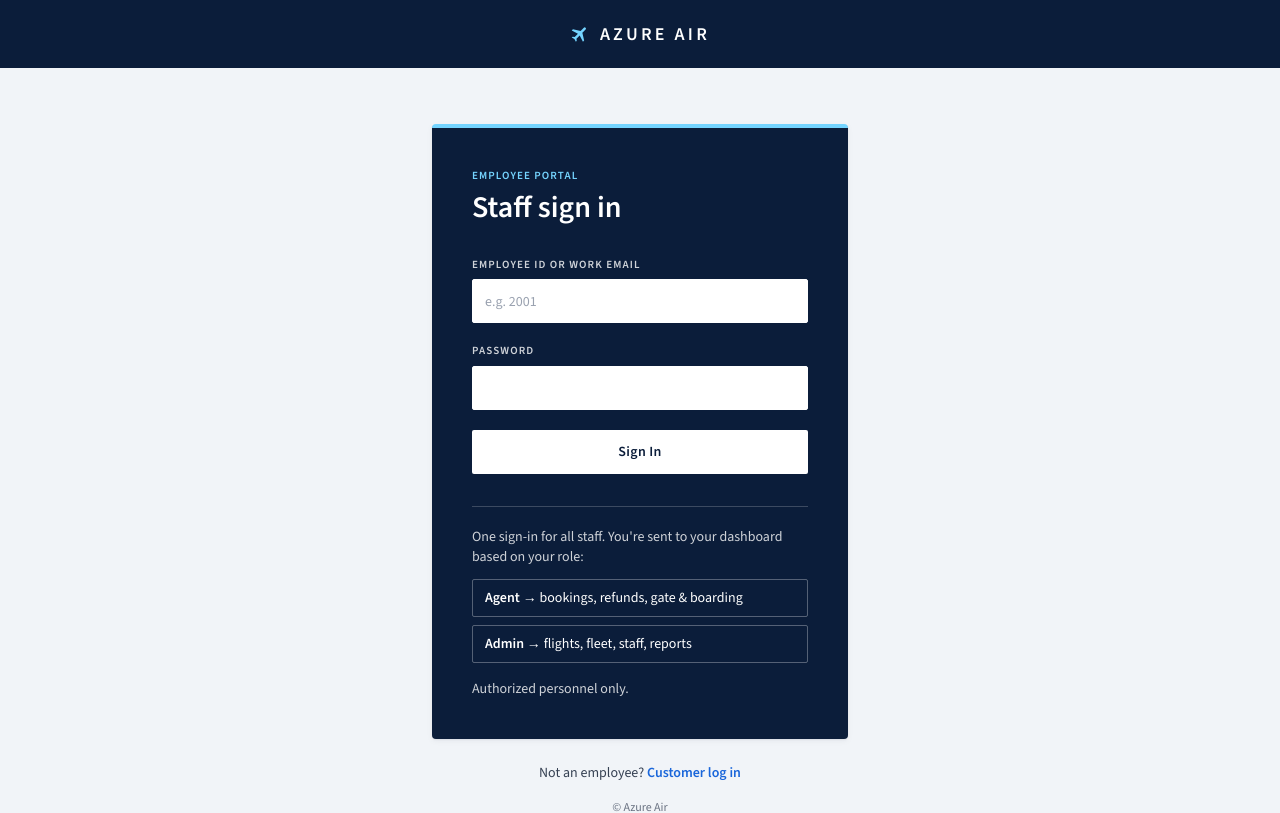
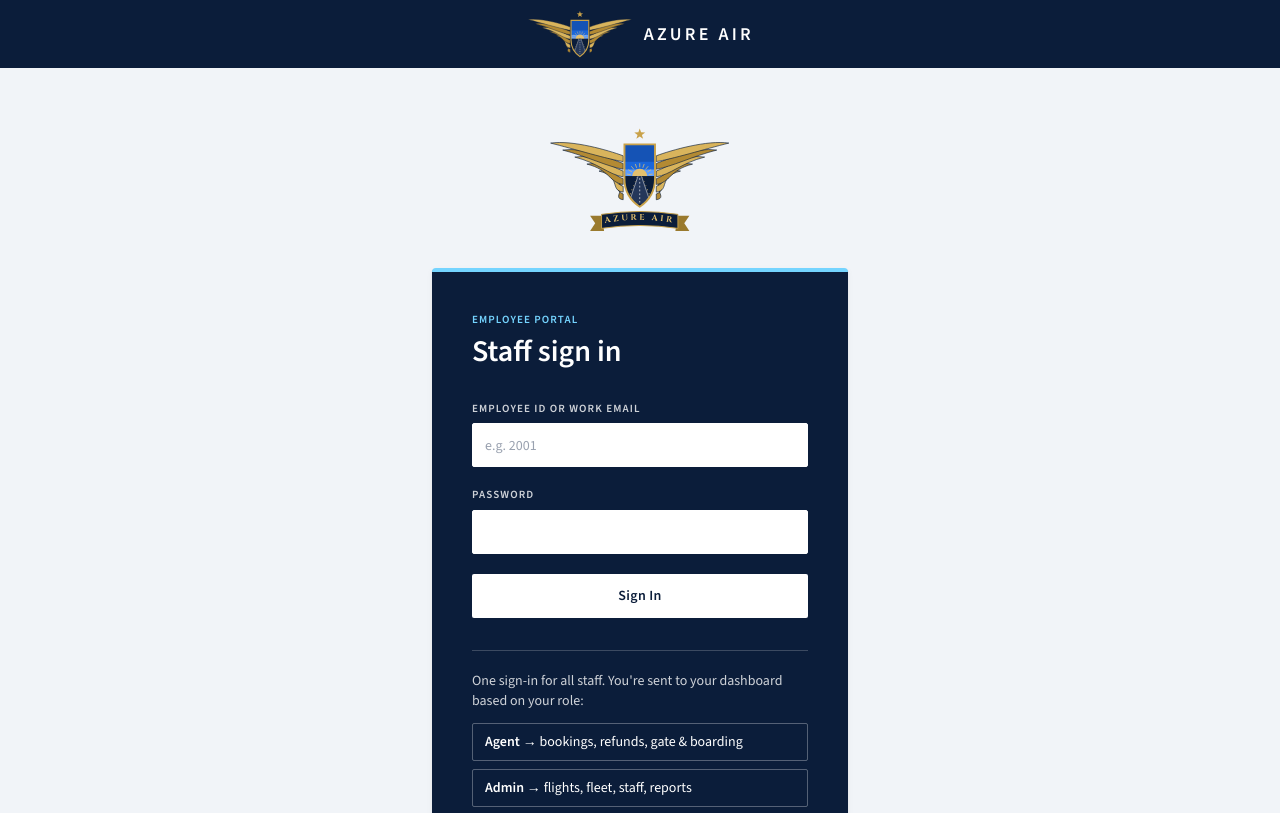
Before and after one commit to richet311/airline-ticketing-system, a Next.js app: page /login/employee in a window 1280 px wide. Shown: the top 813 px of the page. Built offline with nearby package versions, Linux system fonts and the light colour scheme.

Commit message:
Add Dawn Crest logo
Gold wings around a shield with a runway at sunrise. Used in the header and
footer, above the login and register forms, and as the browser tab icon.

```diff
--- a/src/app/layout.tsx
+++ b/src/app/layout.tsx
@@ -1,5 +1,5 @@
 import type { Metadata } from "next";
-import { Source_Code_Pro, Source_Sans_3 } from "next/font/google";
+import { Cinzel, Source_Code_Pro, Source_Sans_3 } from "next/font/google";
 import "./globals.css";
 
 const sourceSans = Source_Sans_3({
@@ -12,6 +12,13 @@ const sourceCode = Source_Code_Pro({
   subsets: ["latin"],
 });
 
+// only used for the name on the logo's ribbon
+const cinzel = Cinzel({
+  variable: "--font-cinzel",
+  subsets: ["latin"],
+  weight: "700",
+});
+
 export const metadata: Metadata = {
   title: "Azure Air",
   description: "Airline ticketing system",
@@ -21,7 +28,7 @@ export default function RootLayout({ children }: LayoutProps<"/">) {
   return (
     <html
       lang="en"
-      className={`${sourceSans.variable} ${sourceCode.variable} h-full antialiased`}
+      className={`${sourceSans.variable} ${sourceCode.variable} ${cinzel.variable} h-full antialiased`}
     >
       <body className="flex min-h-full flex-col font-sans">{children}</body>
     </html>
--- a/src/app/login/employee/page.tsx
+++ b/src/app/login/employee/page.tsx
@@ -1,5 +1,6 @@
 import Link from "next/link";
 
+import { DawnCrest } from "@/components/Logo";
 import { SiteHeader } from "@/components/SiteHeader";
 import { StaffSignInForm } from "@/components/auth/StaffSignInForm";
 
@@ -10,6 +11,7 @@ export default function EmployeeLoginPage() {
 
       <main className="flex-1 bg-azure-page">
         <div className="mx-auto max-w-md px-4 py-14">
+          <DawnCrest className="mx-auto mb-8 h-28 w-auto" />
           <section
             aria-labelledby="staff-heading"
             className="rounded-card border-t-4 border-t-sky-300 bg-azure-navy p-10 text-white shadow-card"
--- a/src/app/login/page.tsx
+++ b/src/app/login/page.tsx
@@ -1,5 +1,6 @@
 import Link from "next/link";
 
+import { DawnCrest } from "@/components/Logo";
 import { SiteHeader } from "@/components/SiteHeader";
 import { CustomerLoginForm } from "@/components/auth/CustomerLoginForm";
 import { ArrowRightIcon } from "@/components/icons";
@@ -11,6 +12,7 @@ export default function LoginPage() {
 
       <main className="flex-1 bg-azure-page">
         <div className="mx-auto max-w-md px-4 py-14">
+          <DawnCrest className="mx-auto mb-8 h-28 w-auto" />
           <section
             aria-labelledby="login-heading"
             className="rounded-card border border-t-4 border-gray-200 border-t-azure-blue bg-white p-10 shadow-card"
--- a/src/app/register/page.tsx
+++ b/src/app/register/page.tsx
@@ -1,5 +1,6 @@
 import Link from "next/link";
 
+import { DawnCrest } from "@/components/Logo";
 import { SiteHeader } from "@/components/SiteHeader";
 import { RegisterForm } from "@/components/auth/RegisterForm";
 
@@ -10,6 +11,7 @@ export default function RegisterPage() {
 
       <main className="flex-1 bg-azure-page">
         <div className="mx-auto max-w-xl px-4 py-14">
+          <DawnCrest className="mx-auto mb-8 h-28 w-auto" />
           <section
             aria-labelledby="register-heading"
             className="rounded-card border border-t-4 border-gray-200 border-t-azure-blue bg-white p-10 shadow-card"
--- /dev/null
+++ b/src/components/Logo.tsx
@@ -0,0 +1,106 @@
+// Dawn Crest: gold wings holding a shield with a runway at sunrise
+
+const SHIELD = "M136 42 H184 V96 Q184 124 160 140 Q136 124 136 96Z";
+
+// left wing, top feather last so it sits on top (the right wing is a mirror)
+const FEATHERS = [
+  { d: "M134 120 C110 111 149 90 115 95 C151 104 112 126 134 129 Z", light: false },
+  { d: "M134 108 C110 99 130 79 96 84 C132 93 112 114 134 117 Z", light: true },
+  { d: "M134 96 C110 87 111 68 77 73 C113 82 112 102 134 105 Z", light: false },
+  { d: "M134 84 C110 75 92 57 58 62 C94 71 112 90 134 93 Z", light: true },
+  { d: "M134 72 C110 63 73 46 39 51 C75 60 112 78 134 81 Z", light: false },
+  { d: "M134 60 C110 51 54 35 20 40 C56 49 112 66 134 69 Z", light: true },
+];
+
+const SUN_RAYS =
+  "M83.56 116.58 L70.76 114.32 M87.96 104.5 L76.7 98 M96.22 94.66 L87.86 84.7 M107.35 88.23 L102.9 76.02 " +
+  "M120 86 L120 73 M132.65 88.23 L137.1 76.02 M143.78 94.66 L152.14 84.7 M152.04 104.5 L163.3 98 M156.44 116.58 L169.24 114.32";
+
+// runway edge lights, smaller further away: [x, y, radius]
+const LIGHTS = [
+  [108, 128, 1.2], [132, 128, 1.2], [101.83, 144, 1.47], [138.17, 144, 1.47], [95.67, 160, 1.73], [144.33, 160, 1.73],
+  [89.5, 176, 2], [150.5, 176, 2], [83.33, 192, 2.27], [156.67, 192, 2.27], [77.17, 208, 2.53], [162.83, 208, 2.53],
+  [71, 224, 2.8], [169, 224, 2.8],
+];
+
+const STAR =
+  "160,17 162.12,23.09 168.56,23.22 163.42,27.11 165.29,33.28 160,29.6 154.71,33.28 156.58,27.11 151.44,23.22 157.88,23.09";
+
+function Wing() {
+  return (
+    <>
+      {FEATHERS.map((feather) => (
+        <path
+          key={feather.d}
+          d={feather.d}
+          fill={feather.light ? "#d9b45c" : "#b38a33"}
+          stroke="#0b1d3a"
+          strokeWidth="1"
+        />
+      ))}
+    </>
+  );
+}
+
+// the sunrise and runway, drawn at 240x240 and scaled into the shield
+function DawnScene() {
+  return (
+    <g transform="translate(112 43) scale(0.4)">
+      <rect width="240" height="240" fill="#1553b5" />
+      <rect y="66" width="240" height="30" fill="#1a66da" />
+      <rect y="96" width="240" height="27" fill="#5b9cff" />
+      <path d={SUN_RAYS} stroke="#e3c06e" strokeWidth="3" strokeLinecap="round" />
+      <circle cx="120" cy="123" r="30" fill="#e3c06e" />
+      <rect y="122" width="240" height="120" fill="#0b1d3a" />
+      <path d="M76 232 L113 123 H127 L164 232Z" fill="#24375a" />
+      <path d="M76 232 L113 123 M164 232 L127 123" stroke="#ffffff" strokeWidth="2" />
+      <path d="M120 130 V226" stroke="#ffffff" strokeWidth="2.5" strokeDasharray="7 8" />
+      {LIGHTS.map(([x, y, r]) => (
+        <circle key={`${x}-${y}`} cx={x} cy={y} r={r} fill="#e3c06e" />
+      ))}
+    </g>
+  );
+}
+
+// ribbon = the "AZURE AIR" banner under the crest; leave it off when the crest is small
+export function DawnCrest({ ribbon = true, className }: { ribbon?: boolean; className?: string }) {
+  return (
+    <svg
+      viewBox={ribbon ? "8 10 304 176" : "14 14 292 130"}
+      role="img"
+      aria-label="Azure Air"
+      className={className}
+    >
+      <defs>
+        <clipPath id="dawn-crest-shield">
+          <path d={SHIELD} />
+        </clipPath>
+        <path id="dawn-crest-ribbon" d="M108 165 Q160 156 212 165" />
+      </defs>
+
+      <Wing />
+      <g transform="translate(320 0) scale(-1 1)">
+        <Wing />
+      </g>
+
+      <g clipPath="url(#dawn-crest-shield)">
+        <DawnScene />
+      </g>
+      <path d={SHIELD} fill="none" stroke="#c9a24a" strokeWidth="3" />
+      <polygon points={STAR} fill="#c9a24a" />
+
+      {ribbon && (
+        <>
+          <path d="M100 154 H82 L90 166 L82 178 H104Z" fill="#9a7a2e" />
+          <path d="M220 154 H238 L230 166 L238 178 H216Z" fill="#9a7a2e" />
+          <path d="M100 152 Q160 143 220 152 V174 Q160 165 100 174Z" fill="#0b1d3a" stroke="#c9a24a" strokeWidth="1.5" />
+          <text fontFamily="var(--font-cinzel)" fontWeight="700" fontSize="13" letterSpacing="4" fill="#e3c06e">
+            <textPath href="#dawn-crest-ribbon" startOffset="50%" textAnchor="middle">
+              AZURE AIR
+            </textPath>
+          </text>
+        </>
+      )}
+    </svg>
+  );
+}
--- a/src/components/SiteFooter.tsx
+++ b/src/components/SiteFooter.tsx
@@ -1,4 +1,6 @@
 import Link from "next/link";
+
+import { DawnCrest } from "@/components/Logo";
 
 const popularTopics = [
   { label: "Baggage policy", href: "/travel-info" },
@@ -72,7 +74,10 @@ export function SiteFooter() {
         </div>
 
         <div className="flex items-center justify-between gap-6 border-t border-white/15 py-6 text-xs text-white/55">
-          <p className="font-semibold tracking-[0.18em] text-white/80">AZURE AIR</p>
+          <p className="flex items-center gap-2.5 font-semibold tracking-[0.18em] text-white/80">
+            <DawnCrest ribbon={false} className="h-8 w-auto" />
+            AZURE AIR
+          </p>
           <p>© Azure Air · A course project: flights, fares and bookings are sample data.</p>
         </div>
       </div>
--- a/src/components/SiteHeader.tsx
+++ b/src/components/SiteHeader.tsx
@@ -1,4 +1,6 @@
 import Link from "next/link";
+
+import { DawnCrest } from "@/components/Logo";
 
 // TODO: show the signed-in user's name and points instead of Sign Up / Log In
 
@@ -24,7 +26,7 @@ export function SiteHeader({ active, minimal = false }: { active?: Section; mini
         className={`mx-auto flex h-17 max-w-6xl items-center px-4 ${minimal ? "justify-center" : "gap-10"}`}
       >
         <Link href="/" className="flex shrink-0 items-center gap-2.5 text-lg font-semibold tracking-[0.18em]">
-          <LogoIcon />
+          <DawnCrest ribbon={false} className="h-12 w-auto" />
           AZURE AIR
         </Link>
 
@@ -74,11 +76,3 @@ function MainLinks({ active }: { active?: Section }) {
     </>
   );
 }
-
-function LogoIcon() {
-  return (
-    <svg viewBox="0 0 24 24" aria-hidden="true" className="h-5 w-5 rotate-45 fill-sky-300">
-      <path d="M21 16v-2l-8-5V3.5a1.5 1.5 0 0 0-3 0V9l-8 5v2l8-2.5V19l-2 1.5V22l3.5-1 3.5 1v-1.5L13 19v-5.5z" />
-    </svg>
-  );
-}
```
Also changed, not shown: src/app/icon.svg (added).
